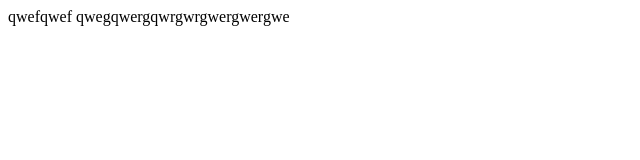
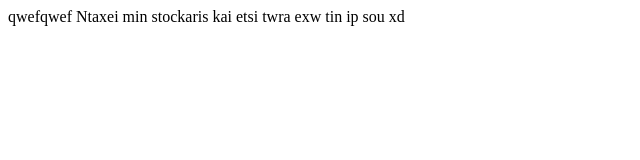
Before and after one commit to Carrotakis/wergqwegqwe, a plain HTML site: page index.html in a window 1280 px wide. Shown: the whole page, without its empty margins (0-640 px from the left). Drawn offline with Linux system fonts and the light colour scheme.

Commit message:
Update index.html

```diff
--- a/index.html
+++ b/index.html
@@ -4,6 +4,6 @@
        qwefqwef
     </head>
     <body>
-      qwegqwergqwrgwrgwergwergwe
+      Ntaxei min stockaris kai etsi twra exw tin ip sou xd
     </body>
 </html>
```
